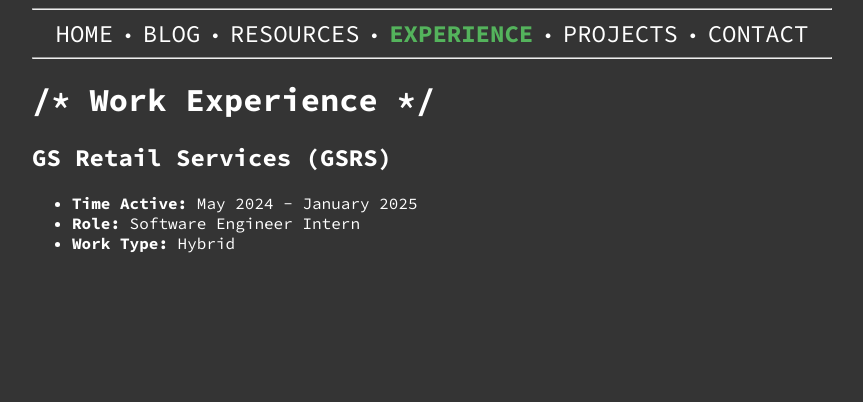
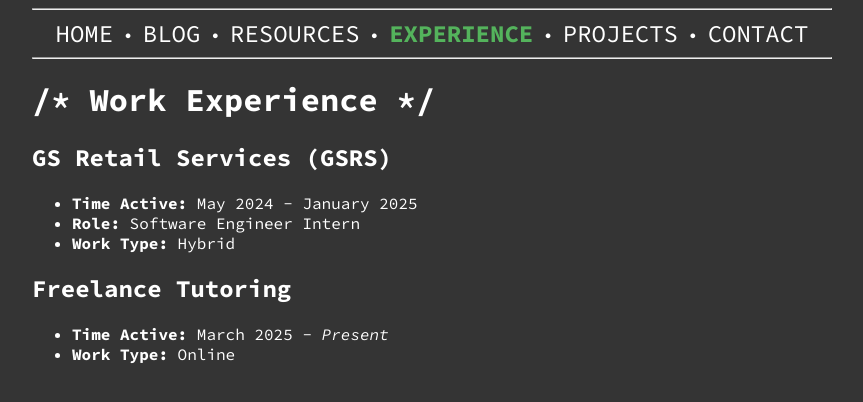
Before and after one commit to msmith-codes/website, a Next.js app: page /experience in a window 1280 px wide. Shown: the top 402 px of the page, without its empty margins (208-1071 px from the left). Built offline with nearby package versions, Linux system fonts and the light colour scheme.

Commit message:
Updated experience

```diff
--- a/src/app/experience/page.tsx
+++ b/src/app/experience/page.tsx
@@ -10,6 +10,11 @@ export default function ExperiencePage()
                 <li><strong>Role:</strong> Software Engineer Intern</li>
                 <li><strong>Work Type:</strong> Hybrid</li>
             </ul>
+            <h2>Freelance Tutoring</h2>
+            <ul>
+                <li><strong>Time Active:</strong> March 2025 - <i>Present</i></li>
+                <li><strong>Work Type:</strong> Online</li>
+            </ul>
         </main>
     );
 }
```
